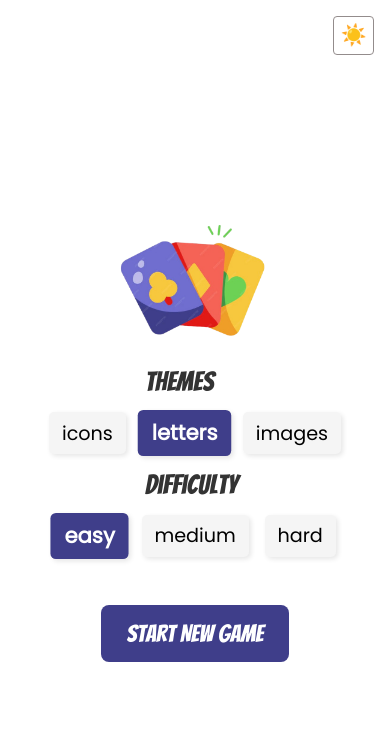
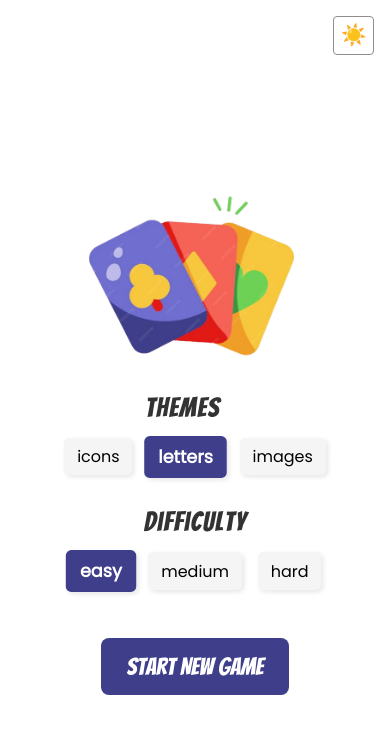
Before and after one commit to Ibtisam-Hemmo/memoryGame, a React (Vite) app: page / in a window 390 px wide. Shown: the top 734 px of the page. Built offline with nearby package versions, Linux system fonts and the light colour scheme.

Commit message:
responsive settings page

```diff
--- a/src/styles/GamePage.module.scss
+++ b/src/styles/GamePage.module.scss
@@ -48,9 +48,10 @@ main {
     padding: 0.4rem;
     font-size: 1.3rem;
     border-radius: 4px;
+
     &:hover {
         background-color: #e9e4e480;
-      }
+    }
 }
 
 .gameContainer {
@@ -309,6 +310,12 @@ main {
         gap: 20px;
     }
 
+    .buttons .btn {
+        padding: 0.8rem 1rem;
+        font-size: 1rem;
+        letter-spacing: 0.1rem;
+    }
+
     .container {
         width: 100%;
     }
@@ -328,7 +335,7 @@ main {
     }
 
     .cardFace {
-        font-size: 0.9rem;
+        font-size: 1.5rem;
     }
 
     .gameTitle {
--- a/src/styles/settings.module.scss
+++ b/src/styles/settings.module.scss
@@ -111,6 +111,7 @@
 @media (max-width: 768px) {}
 
 @media (max-width: 480px) {
+
   .logoContainer .logo {
     width: 65%
   }
@@ -140,13 +141,23 @@
 }
 
 @media (max-width: 600px) {
+  .mainContainer {
+    width: 100%;
+    height: 100vh;
+    justify-content: center;
+  }
+
+  .settings {
+    gap: 2rem
+  }
+
   .logoContainer .logo {
     width: 60%;
     margin-top: 2rem;
   }
 
   .choice {
-    font-size: 1.2rem;
+    font-size: 1rem;
     padding: 0.4rem 0.8rem;
   }
 
@@ -159,5 +170,6 @@
   .mainChoice {
     font-size: 1.7rem;
     min-width: 100px;
+    letter-spacing: 1px;
   }
 }
```
